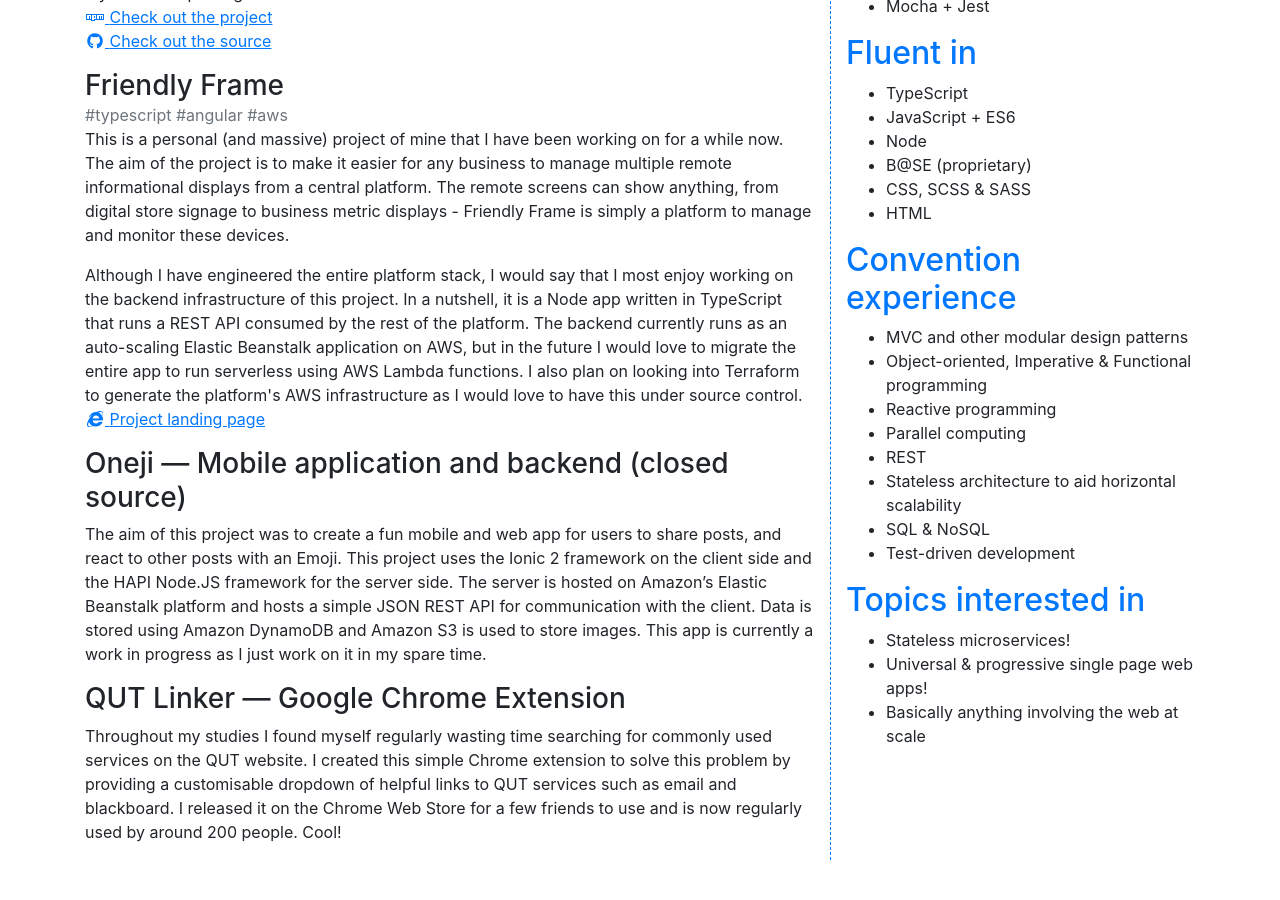
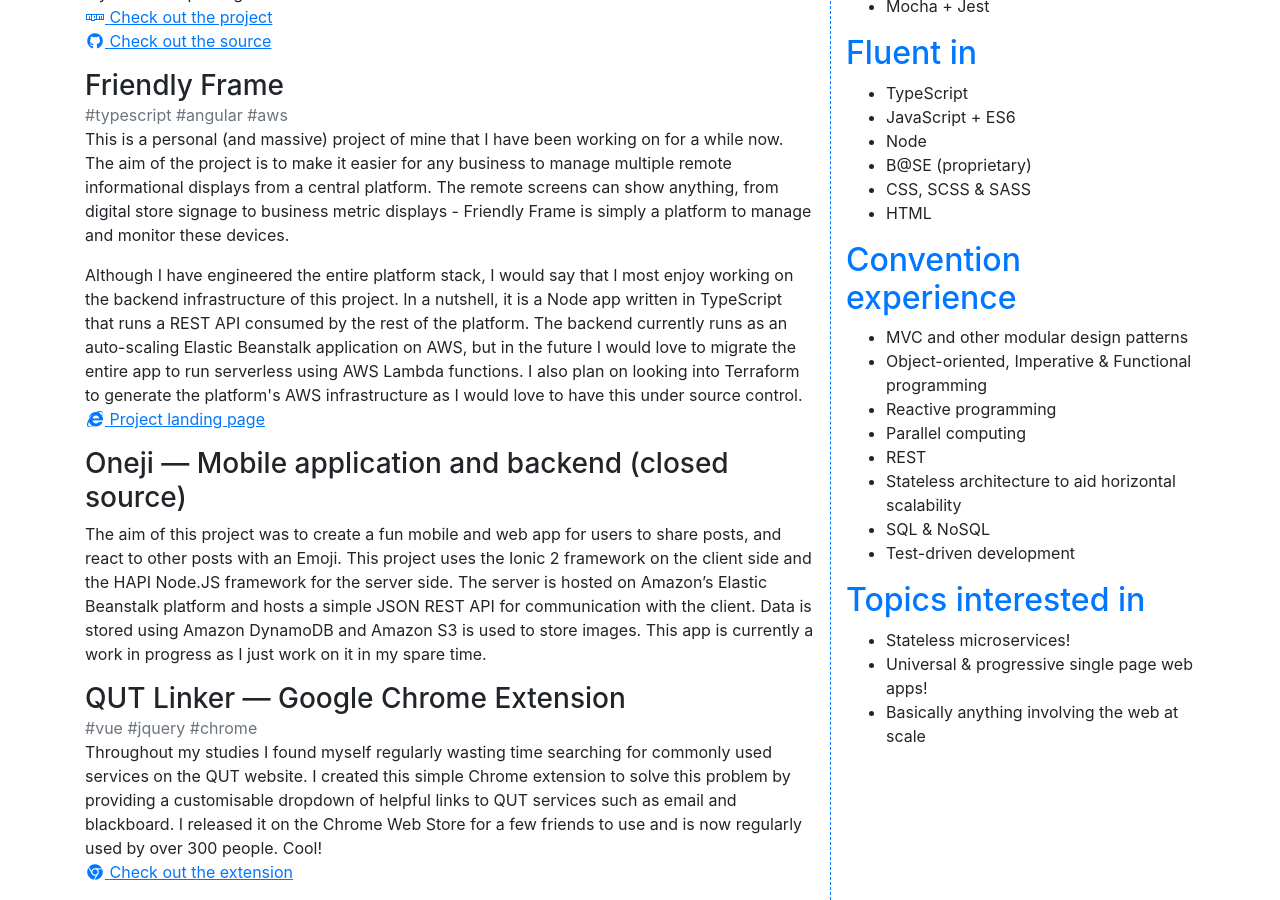
Before and after one commit to matt-downs/matt-downs.github.io, a Jekyll site: the page built from index.html, in a window 1280 px wide and 900 px high, scrolled down 1169 px. Built offline with Jekyll 4.4.1, drawn with Linux system fonts in a browser that asks for light colours; nearby versions of some CDN libraries; before the commit the page ends 2029 px from its top, so only the background shows below that.

Commit message:
Update QUT linker

```diff
--- a/index.html
+++ b/index.html
@@ -62,8 +62,18 @@
         <h3>Oneji — Mobile application and backend (closed source)</h3>
         <p>The aim of this project was to create a fun mobile and web app for users to share posts, and react to other posts with an Emoji. This project uses the Ionic 2 framework on the client side and the HAPI Node.JS framework for the server side. The server is hosted on Amazon’s Elastic Beanstalk platform and hosts a simple JSON REST API for communication with the client. Data is stored using Amazon DynamoDB and Amazon S3 is used to store images. This app is currently a work in progress as I just work on it in my spare time.</p>
 
-        <h3>QUT Linker — Google Chrome Extension</h3>
-        <p>Throughout my studies I found myself regularly wasting time searching for commonly used services on the QUT website. I created this simple Chrome extension to solve this problem by providing a customisable dropdown of helpful links to QUT services such as email and blackboard. I released it on the Chrome Web Store for a few friends to use and is now regularly used by around 200 people. Cool!</p>
+        <h3 class="mb-0">QUT Linker — Google Chrome Extension</h3>
+        <span class="text-muted">#vue #jquery #chrome</span>
+        <p class="mb-0">Throughout my studies I found myself regularly wasting time searching for commonly used services on the QUT website. I created this simple Chrome extension to solve this problem by providing a customisable dropdown of helpful links to QUT services such as email and blackboard. I released it on the Chrome Web Store for a few friends to use and is now regularly used by over 300 people. Cool!</p>
+        <ul class="list-unstyled">
+            <li>
+                <a href="https://chrome.google.com/webstore/detail/qut-linker/mijlekehieejblbkoanokjhbokikhddo?hl=en">
+                    <i class="fab fa-fw fa-chrome"></i>
+                    <span class="no-print">Check out the extension</span>
+                    <span class="only-print">Search Google for "QUT Linker"</span>
+                </a>
+            </li>
+        </ul>
     </div>
 
     <div class="col-md-4 pt-4 left-divider">
```
